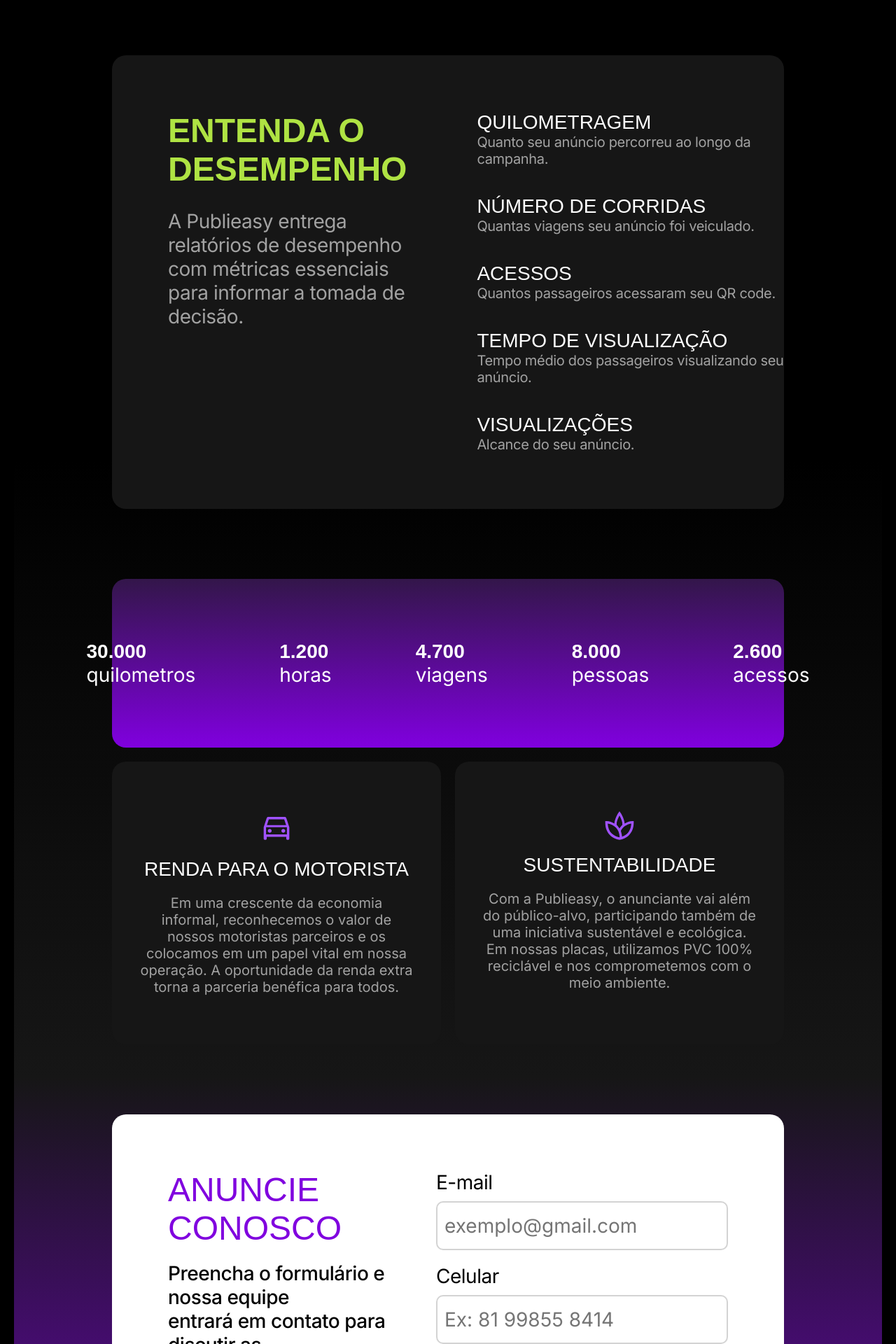
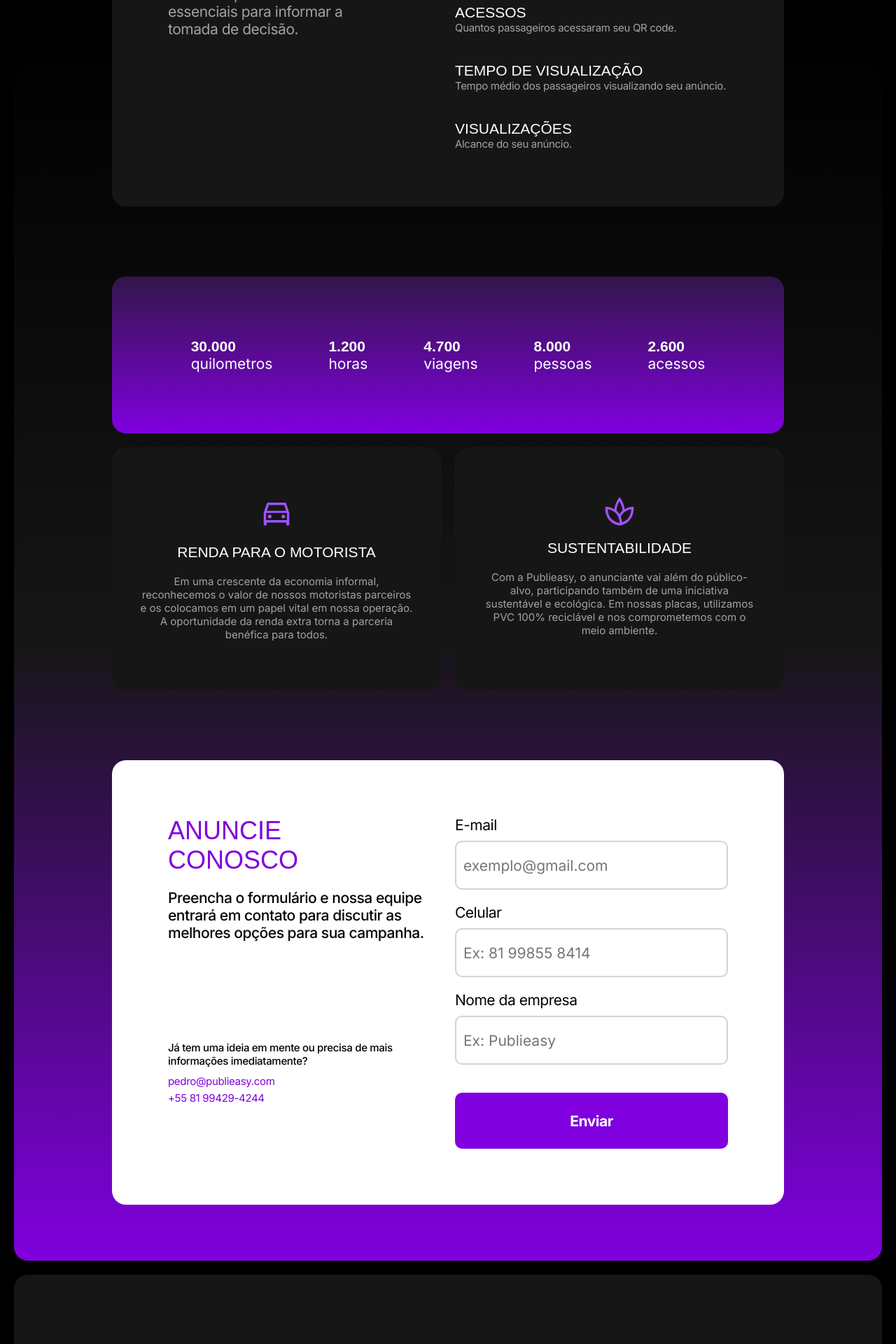
Before and after one commit to LeonardoMSA/Publieasy_Database_MVP, a Flask app: page / in a window 1280 px wide; the page is wider, and only the part inside the window is pictured. Shown: the part 2230-4150 px from the top of that part at 70% size. Run offline with Flask 3, Linux system fonts and the light colour scheme; some libraries are stand-ins or nearby versions; some web fonts are replaced.

Commit message:
responsividade

```diff
--- a/DatabaseProject/static/assets/css/index.css
+++ b/DatabaseProject/static/assets/css/index.css
@@ -18,10 +18,11 @@
     --off-white: #F5F5F5;
     --unbounded: font-family: "Unbounded", sans-serif;
     --inter: font-family: "Inter", sans-serif;
-    --titulo-h1: font-size: 80px;
-    --titulo-h2: font-size: 48px;
-    --titulo-h3: font-size: 28px;
-    --texto-p: font-size: 20px;
+    --titulo-80: 5rem;
+    --titulo-48: 3rem;
+    --titulo-28: 1.75rem;
+    --texto-20: 1.25rem;
+    font-size: 16px;
 }
 
 html{
@@ -269,7 +272,7 @@ a{
 
 .performance-title{
     font-family: "Unbounded", sans-serif;
-    font-size: 48px;
+    font-size: var(--titulo-48);
     color: var(--lima);
     text-transform: uppercase;
 }
@@ -281,7 +284,7 @@ a{
 
 .performance-subtitle{
     font-family: "Inter", sans-serif;
-    font-size: 28px;
+    font-size: var(--titulo-28);
     letter-spacing: -0.48px;
     opacity: 60%;
 }
@@ -295,20 +298,21 @@ a{
 
 .container-card-titles{
     font-family: "Unbounded", sans-serif;
-    font-size: 28px;
+    font-size: var(--titulo-28);
     font-weight: 500;
     text-transform: uppercase;
 }
 
 .container-card-subtitles{
     font-family: "Inter", sans-serif;
-    font-size: 20px;
+    font-size: var(--texto-20);
     opacity: 60%;
     letter-spacing: -0.32px;
 }
 
 .database-info-container{
     display: flex;
+    flex-direction: row;
     gap: 120px;
     background: linear-gradient(180deg, var(--roxo-escurinho), var(--roxo));
     max-height: 244px;
@@ -319,13 +323,13 @@ a{
 
 .database-info-title{
     font-family: "Unbounded", sans-serif;
-    font-size: 28px;
+    font-size: var(--titulo-28);
     font-weight: 600;
 }
 
 .database-info-subtitle{
     font-family: "Inter", sans-serif;
-    font-size: 28px;
+    font-size: var(--titulo-28);
 }
 
 .db-cards{
@@ -351,7 +355,7 @@ a{
 .db-title{
     text-transform: uppercase;
     font-family: "Unbounded", sans-serif;
-    font-size: 28px;
+    font-size: var(--titulo-28);
     font-weight: 500;
     position: relative;
     text-align: center;
@@ -374,7 +378,7 @@ a{
 
 .db-subtitle{
     font-family: "Inter", sans-serif;
-    font-size: 20px;
+    font-size: var(--texto-20);
     opacity: 60%;
     text-align: center;
 
@@ -383,14 +387,14 @@ a{
 .form-title{
     text-transform: uppercase;
     font-family: "Unbounded", sans-serif;
-    font-size: 48px;
+    font-size: var(--titulo-48);
     font-weight: 500;
     color: var(--roxo)
 }
 
 .form-subtitle{
     font-family: "Inter", sans-serif;
-    font-size: 28px;
+    font-size: var(--titulo-28);
     font-weight: 500;
     color: #000;
     margin-top: 20px;
@@ -411,7 +415,7 @@ a{
 .span-form{
     color: #000;
     font-family: "Inter", sans-serif;
-    font-size: 20px;
+    font-size: var(--texto-20);
     font-weight: 500;
     letter-spacing: -0.32px;
 }
@@ -425,7 +429,7 @@ a{
 .form-contacts-individual{
     color: var(--roxo);
     font-family: "Inter", sans-serif;
-    font-size: 20px;
+    font-size: var(--texto-20);
     letter-spacing: -0.32px;
 }
 
@@ -443,7 +447,7 @@ a{
 .forms-label{
     color: #000;
     font-family: "Inter", sans-serif;
-    font-size: 28px;
+    font-size: var(--titulo-28);
     letter-spacing: -0.48px;
 }
 
@@ -456,7 +460,7 @@ a{
     border-radius: 10px;
     border: 2px #D3D3D3 solid;
     font-family: "Inter", sans-serif;
-    font-size: 28px;
+    font-size: var(--titulo-28);
     color: #000;
     padding-left: 10px; /* padding so you don't write right next to the input border */
 }
@@ -485,7 +489,7 @@ a{
     margin-top: 40px;
     /* font */
     font-family: "Inter", sans-serif;
-    font-size: 28px;
+    font-size: var(--titulo-28);
     font-weight: 700;
     color: #fff;
     letter-spacing: -0.48px;
@@ -670,3 +675,123 @@ footer::after{
     object-fit: cover;
     border-radius: 1rem;
 }
+
+.od-div{
+    display: flex;
+    flex-direction: row;
+}
+
+@media screen and (max-width: 1590px) {
+    :root {
+      font-size: 14px;
+    }
+
+    .database-info-container{
+        gap: 80px;
+    }
+  }
+
+@media screen and (max-width: 1300px) {
+    :root {
+      font-size: 12px;
+    }
+}
+
+@media screen and (max-width: 1100px) {
+
+    :root{
+        font-size: 9px;
+    }
+
+    .performance-grid{
+        width: 100%;
+        text-align: center;
+
+    }
+
+    .container-performance-titles{
+        padding: 80px 0 0 0;
+        max-width: 100%;
+        width: auto;
+        margin: 0 auto;
+        word-wrap: break-word;
+    }
+
+    .container-performance{
+        padding: 0 0 80px 0;
+        max-width: 100%;
+        width: auto;
+        margin: 0 auto;
+        word-wrap: break-word;
+    }
+
+    .horizontal-cards-container{
+        flex-direction: column;
+        max-height: fit-content;
+    }
+
+    .txt-ms{
+        max-width: fit-content;
+    }
+
+    .cards-container img{
+        margin: 0 auto 30px auto;
+    }
+
+    .grid-container{
+        grid-template-columns: repeat(1, 1fr);
+    }
+
+    .container-performance{
+        padding: 0 80px 80px 80px;
+
+    }
+
+    .database-info-container{
+        flex-direction: column;
+        gap: 20px;
+        margin-top: 20px;
+    }
+
+    .database-info-container > div{
+        text-align: center;
+    }
+
+    .grid-container-form{
+        grid-template-columns: repeat(1, 1fr);
+    }
+
+    .left-side-form{
+        gap: 40px;
+    }
+
+    .od-div{
+        flex-direction: column;
+        margin: 0 auto
+    }
+
+    .motorista-div{
+        margin: 40px 0 20px 0;
+    }
+
+    .footer-div-span{
+        flex-direction: column;
+        justify-content: center;
+    }
+
+    .footer-div-span img{
+        margin: 0 auto 20px auto;
+    }
+
+    .navigation img{
+        max-width: 142px;
+    }
+
+    .footer-span{
+        text-align: center;
+    }
+
+    .db-cards{
+        grid-template-columns: repeat(1, 1fr);
+    }
+}
--- a/DatabaseProject/templates/index.html
+++ b/DatabaseProject/templates/index.html
@@ -5,7 +5,8 @@
     <meta name="viewport" content="width=device-width, initial-scale=1.0">
     <title>Publieasy</title>
     <link rel="stylesheet" href="{{ url_for('static',filename='assets/css/index.css') }}">
-    <link rel="shortcut icon" href="favicon.ico" type="image/x-icon">
+    <link rel="shortcut icon" href="../static/assets/images/publi-logos/favicon.ico" type="image/x-icon">
+
 </head>
 <body>
 
@@ -16,7 +17,7 @@
                 <li>
                     <div class="motorista-div">
                         <a class="motorista" href="https://forms.gle/A2tpiHFgyftmkmxg7" target="_blank">Sou motorista</a>
-                        <a href="https://forms.gle/A2tpiHFgyftmkmxg7"><img src="../static/assets/images/icons/arrow_outward.svg" alt=""></a>
+                        <a href="https://forms.gle/A2tpiHFgyftmkmxg7" target="_blank"><img src="../static/assets/images/icons/arrow_outward.svg" alt=""></a>
                     </div>
                 </li>
             </ul>
@@ -77,7 +78,7 @@
 
                     <div class="grid-cards">
                         <img src="../static/assets/images/icons/qr_code.svg" alt="">
-                        <h3 class="grid-title">Experiencia Interativas</h3>
+                        <h3 class="grid-title">Experiencia Interativa</h3>
                         <p class="grid-paragraph">Aproveite a tendência do DOOH (digital-out-of-home) móvel. As placas incluem QR codes que direcionam os passageiros, oferecendo a oportunidade de se conectar com sua marca, produtos e até cupons.</p>
                     </div> <!-- maiusculo -->
                 </div>
@@ -210,23 +211,24 @@
     <footer>
         <div class="container footer">
             <div class="footer-sm-container"> <!-- sm - social media -->
+                <div class="od-div">
                     <div class="footer-slogan-container">
                         <h2 class="footer-slogan">Dirija sua marca<br>até seu cliente.</h2>
                         <p class="footer-subtitle">Comece a criar impacto e alcance novos<br>horizontes com a Publieasy</p>
                     </div>
-
                     <div class="social-media-container">
                         <div class="motorista-div">
                             <a class="motorista" href="https://forms.gle/A2tpiHFgyftmkmxg7" target="_blank">Sou motorista</a>
-                        <a href="https://forms.gle/A2tpiHFgyftmkmxg7"><img src="../static/assets/images/icons/arrow_outward.svg" alt=""></a>
+                            <a href="https://forms.gle/A2tpiHFgyftmkmxg7" target="_blank"><img src="../static/assets/images/icons/arrow_outward.svg" alt=""></a>
                         </div>
                         <ul class="social-media">
-                        <li><a href="">Facebook</a></li>
+                            <li><a href="" target="_blank">Facebook</a></li>
                             <li><span href="">·</span></li>
-                        <li><a href="https://www.linkedin.com/in/publieasy-br-83788b268/">Linkedin</a></li>
+                            <li><a href="https://www.linkedin.com/in/publieasy-br-83788b268/" target="_blank">Linkedin</a></li>
                             <li><span href="">·</span></li>
-                        <li><a href="https://www.instagram.com/publieasybr/">Instagram</a></li>
+                            <li><a href="https://www.instagram.com/publieasybr/" target="_blank">Instagram</a></li>
                         </ul>
+                    </div>
                 </div>
             </div>
 
```
Also changed, not shown: other parts of DatabaseProject/static/assets/css/index.css (+17 -14 lines), DatabaseProject/static/assets/images/publi-logos/favicon.ico (added). Lines whose indentation alone changed are shown as unchanged.
